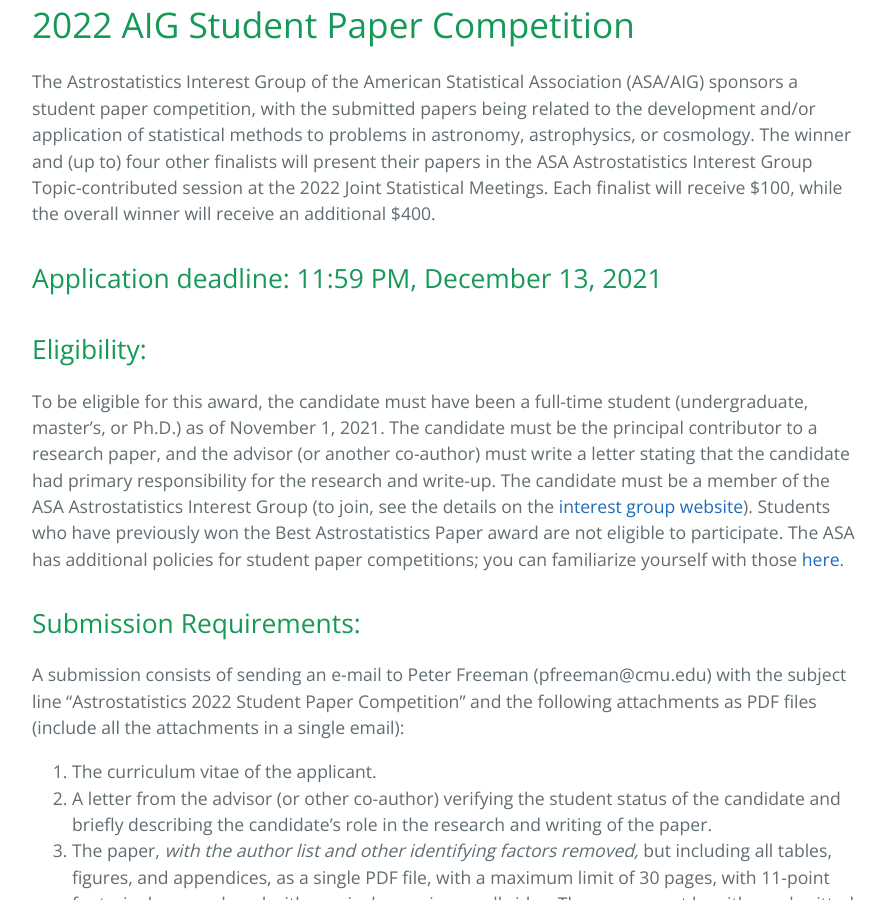
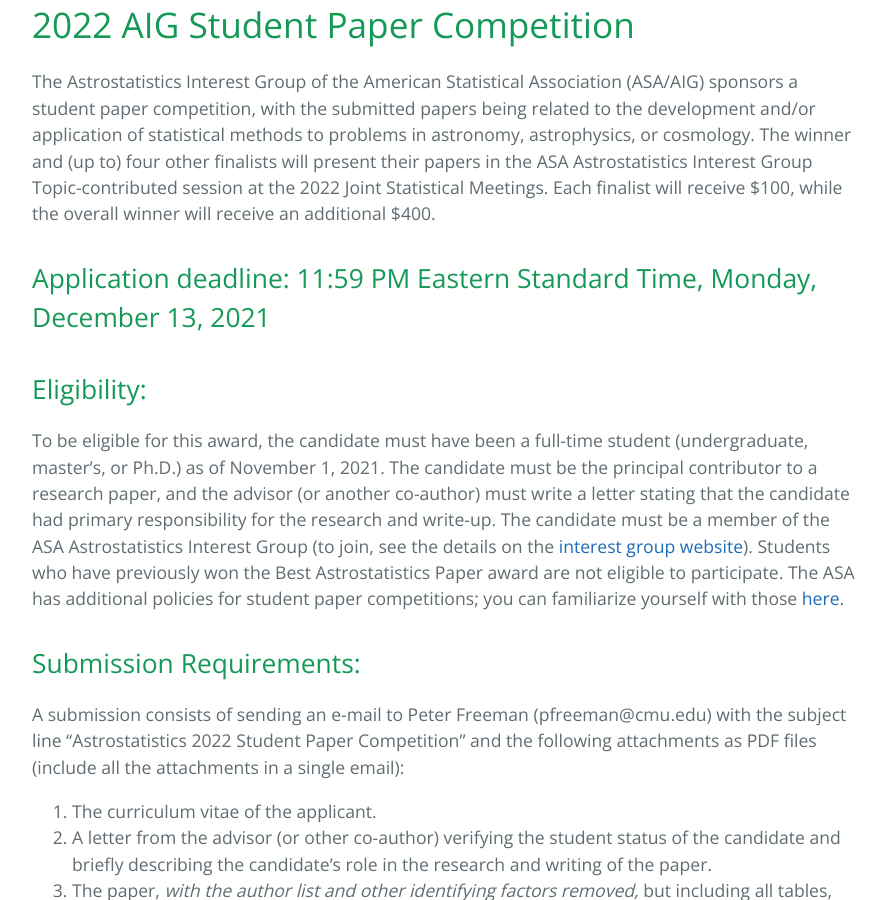
Before and after one commit to aigamstat/aigamstat.github.io, a Jekyll site: the page built from competition/index.md, in a window 1280 px wide and 900 px high, scrolled down 373 px. Shown: the whole window, without its empty margins (192-1077 px from the left). Built offline with Jekyll 4.4.1, drawn with Linux system fonts in a browser that asks for light colours.

Commit message:
made due date more precise

```diff
--- a/competition/index.md
+++ b/competition/index.md
@@ -12,7 +12,7 @@
 
 The Astrostatistics Interest Group of the American Statistical Association (ASA/AIG) sponsors a student paper competition, with the submitted papers being related to the development and/or application of statistical methods to problems in astronomy, astrophysics, or cosmology. The winner and (up to) four other finalists will present their papers in the ASA Astrostatistics Interest Group Topic-contributed session at the 2022 Joint Statistical Meetings. Each finalist will receive $100, while the overall winner will receive an additional $400.
 
-## Application deadline: 11:59 PM, December 13, 2021
+## Application deadline: 11:59 PM Eastern Standard Time, Monday, December 13, 2021
 
 ## Eligibility:
 
```
